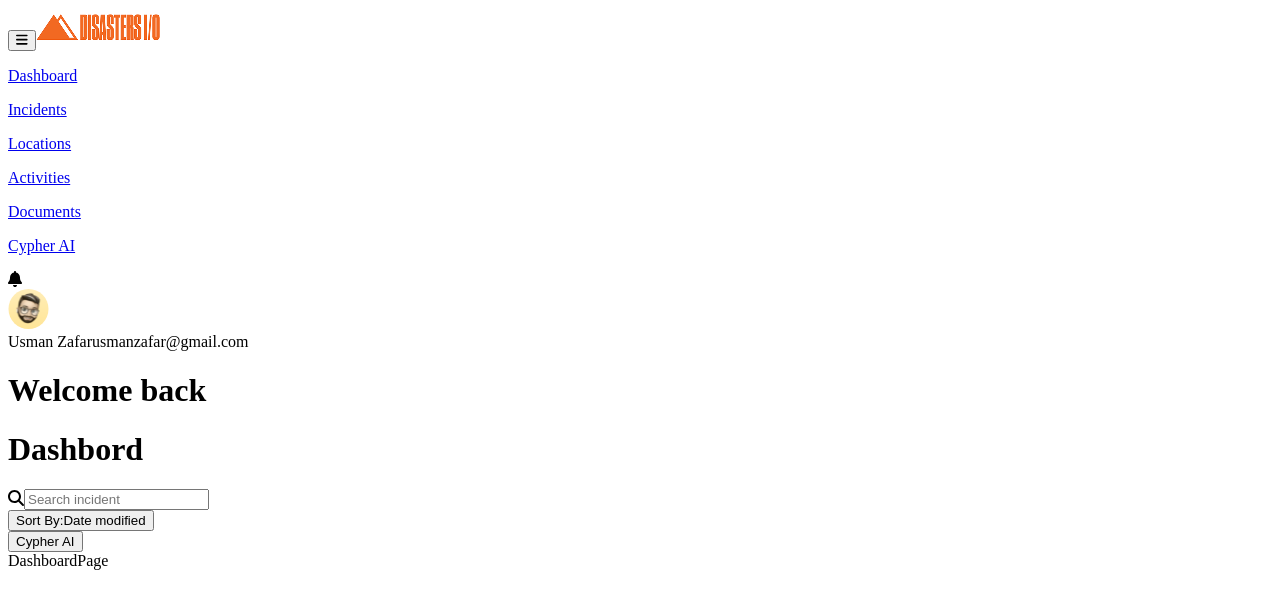
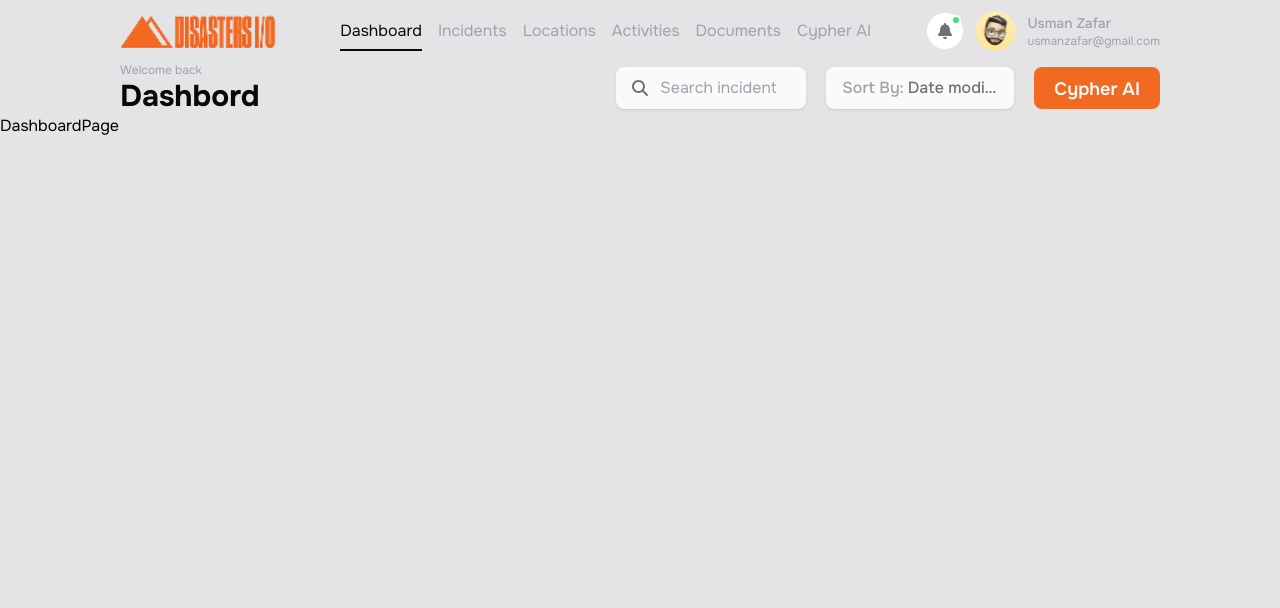
Before and after one commit to Xen-Xie/React-Assignment2, a React (Vite) app: page / in a window 1280 px wide. Shown: the top 608 px of the page. Built offline with nearby package versions, Linux system fonts and the light colour scheme.

Commit message:
Completed NavBar with key features. Comments added

```diff
--- a/src/App.jsx
+++ b/src/App.jsx
@@ -1,4 +1,5 @@
 // src/App.js
+import './App.css'
 import NavBar from './Components/NavBar'
 import DashboardPage from './Components/Pages/DashboardPage'
 import IncidentsPage from './Components/Pages/IncidentsPage'
--- a/src/Components/NavBar.jsx
+++ b/src/Components/NavBar.jsx
@@ -4,16 +4,18 @@ import ProfileBar from './CommonComponents/Profile'
 import { FontAwesomeIcon } from '@fortawesome/react-fontawesome'
 import MobileNav from './CommonComponents/MobileNav'
 import DashBord from './DashBord'
-import { Link } from 'react-router-dom'
+import { Link, useLocation } from 'react-router-dom'
 
 function NavBar() {
-    const [isMenusOpen, setIsMenusOpen] = useState(false);
-    const toggleMenus = () => setIsMenusOpen(!isMenusOpen);
+    const [isMenusOpen, setIsMenusOpen] = useState(false); //Open or Close the menu
+    const location = useLocation();
+    const toggleMenus = () => setIsMenusOpen(!isMenusOpen); //Toggle Function
 
     return (
         <>
             <nav className='mx-3 sm:mx-10 md:mx-5 my-2 lg:mx-30'>
                 <div className='flex items-center justify-between gap-3.5 sm:gap-0'>
+                    {/*Toggle Menu Button and Logo Area*/}
                     <div className='flex items-center gap-3'>
                     <button className='lg:hidden block cursor-pointer' onClick={toggleMenus}>
                         <FontAwesomeIcon icon="fa-solid fa-bars" />
@@ -22,23 +24,36 @@ function NavBar() {
                     </div>
 
                     <div>
+                        {/*Navigation Link Area*/}
                     <div className='hidden lg:flex justify-center items-center gap-3 xl:gap-4'>
-                        {NavItems.map(({label, path}, i) =>
-                            <Link to={path} key={i}>
-                                <p className='text-tertiary xl:text-base text-sm hover:text-primary transition-colors duration-150 cursor-pointer'>
-                                    {label}
-                                </p>
-                            </Link>
-                        )}
+                        {NavItems.map(({label, path}, i) => {
+                            const isActive = location.pathname === path;
+                            return (
+                                <Link to={path} key={i}>
+                                    <p className={`
+                                        ${isActive ? 'text-accent' : 'text-tertiary'}
+                                        xl:text-base text-sm hover:text-primary
+                                        transition-colors duration-150 cursor-pointer
+                                        relative
+                                    `}>
+                                        {label}
+                                        {isActive && (
+                                            <span className="absolute left-0 bottom-[-8px] w-full h-0.5 bg-accent"></span>
+                                        )}
+                                    </p>
+                                </Link>
+                            )
+                        })}
                     </div>
                     </div>
+                    {/*Profile Area*/}
                     <div>
                         <ProfileBar />
                     </div>
                 </div>
             </nav>
-           {isMenusOpen && <MobileNav toggleMenus={toggleMenus} />}
-           <DashBord />
+           {isMenusOpen && <MobileNav toggleMenus={toggleMenus} />} {/*Pass the value to the mobile version*/}
+           <DashBord /> {/*Dashbord area*/}
         </>
     )
 }
--- a/src/main.jsx
+++ b/src/main.jsx
@@ -2,6 +2,7 @@ import React from "react";
 import ReactDOM from "react-dom/client";
 import { BrowserRouter } from "react-router-dom"; // ✅ FIXED
 import App from "./App";
+import './index.css'
 import './fontawesome';
 
 const root = document.getElementById("root");
```
